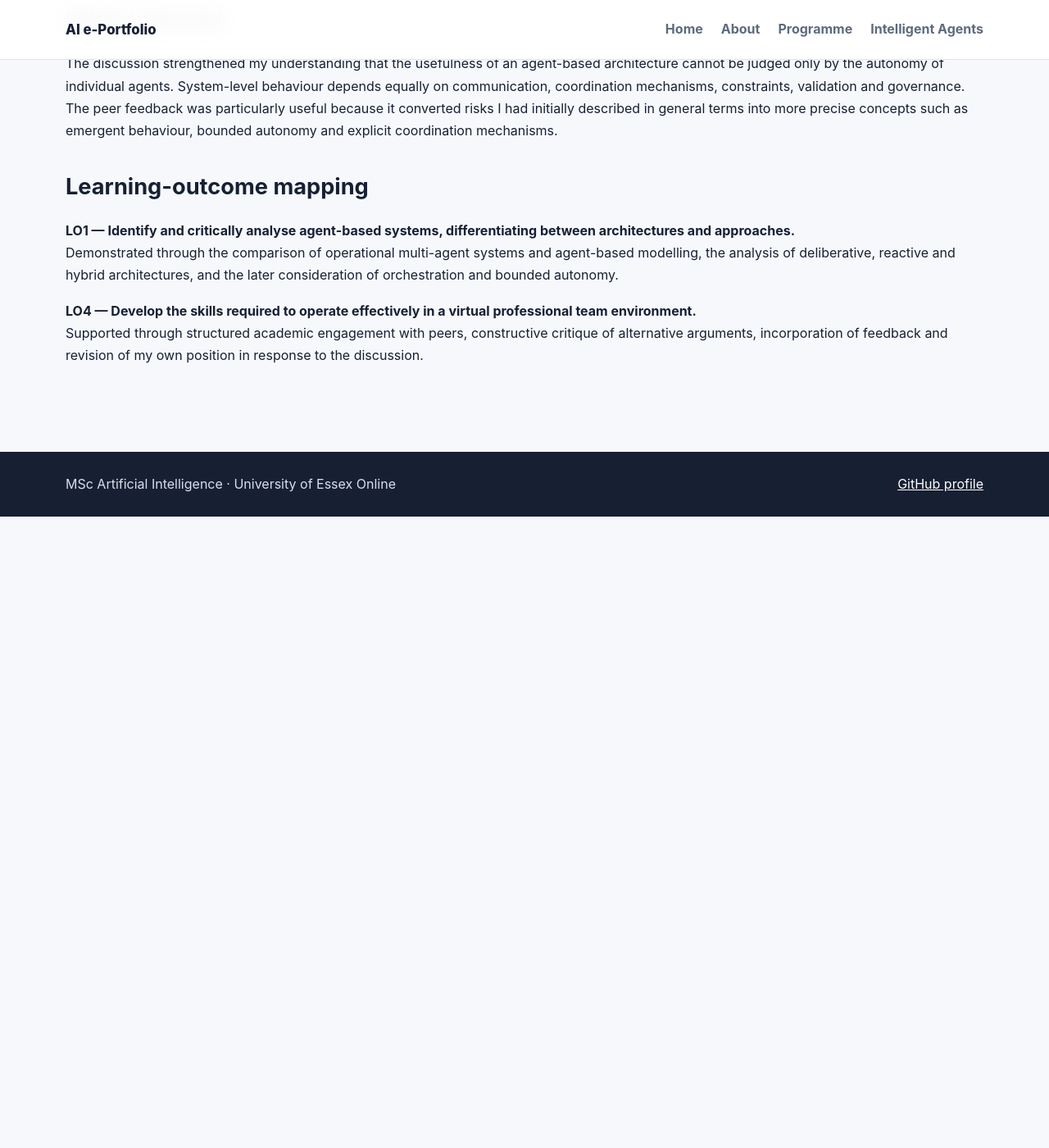
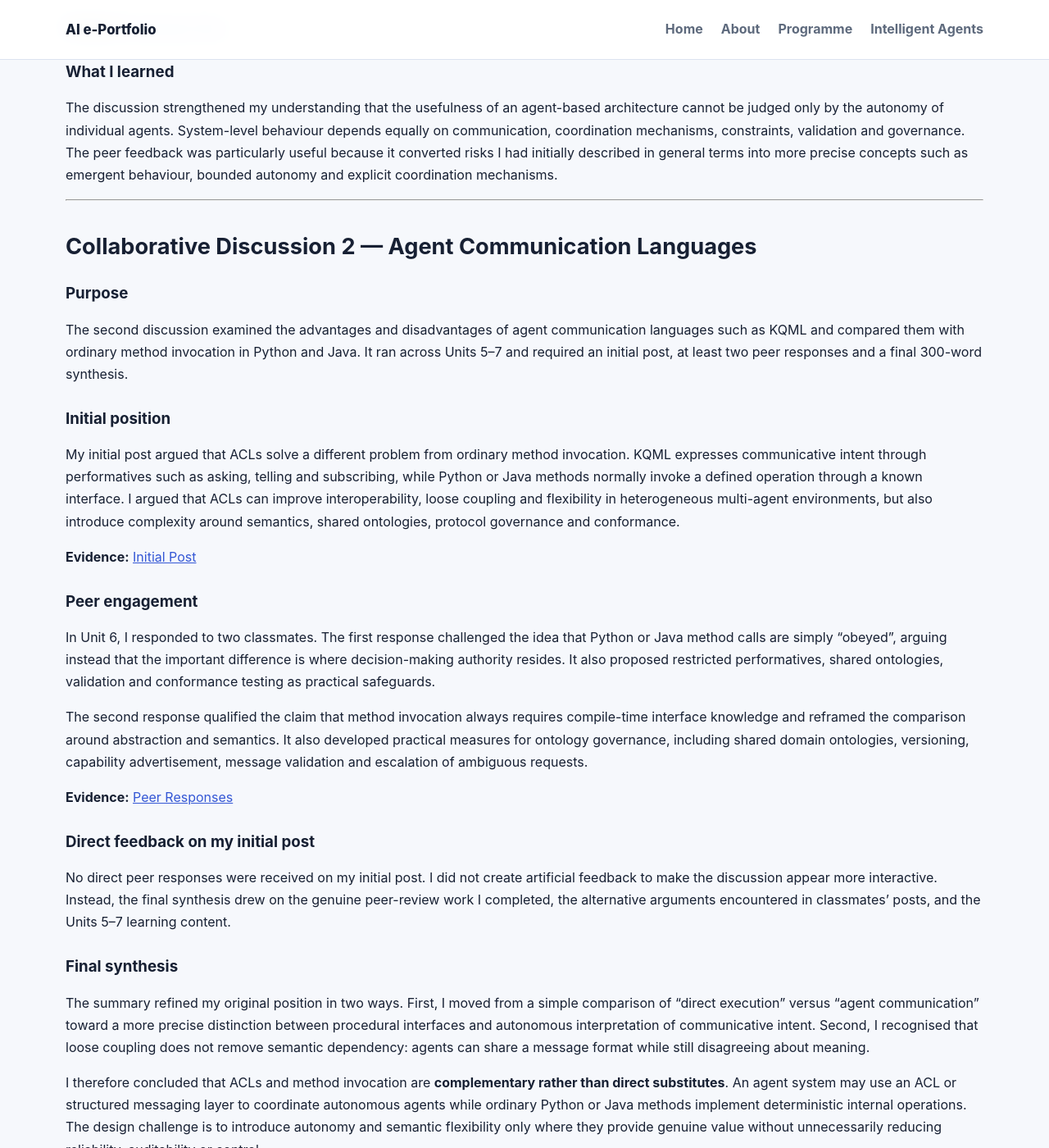
Before and after one commit to Monogios1996/Monogios1996.github.io, a Jekyll site: the page built from modules/intelligent-agents/collaborative-discussions.md, in a window 1280 px wide and 1400 px high, scrolled down 1604 px. Shown: the whole window at 82% size. Built offline with Jekyll 4.4.1, drawn with Linux system fonts in a browser that asks for light colours; before the commit the page ends 2234 px from its top, so only the background shows below that; some of the changed text lies outside the part shown.

Commit message:
Add Collaborative Discussion 2 portfolio summary

```diff
--- a/modules/intelligent-agents/collaborative-discussions.md
+++ b/modules/intelligent-agents/collaborative-discussions.md
@@ -5,13 +5,16 @@ permalink: /modules/intelligent-agents/collaborative-discussions/
 
 # Collaborative Discussion Forum Summaries
 
-This section records the three-week collaborative discussion activities completed during the module, including the original contribution, responses to peers, feedback received and the final synthesis.
+This section records the three-week collaborative discussion activities completed during the module, including original contributions, responses to peers, feedback received where applicable, and final synthesis.
 
 ## Discussion record
 
 | Discussion | Initial post | Peer responses | Summary | Learning outcomes | Status |
 |---|---|---|---|---|---|
 | Agent-Based Systems | [View]({{ '/modules/intelligent-agents/evidence/discussions/unit-01-agent-based-systems-initial-post/' | relative_url }}) | [View]({{ '/modules/intelligent-agents/evidence/discussions/unit-02-peer-responses/' | relative_url }}) | [View]({{ '/modules/intelligent-agents/evidence/discussions/unit-03-summary-post/' | relative_url }}) | LO1, LO4 | Completed |
+| Agent Communication Languages | [View]({{ '/modules/intelligent-agents/evidence/discussions/unit-05-agent-communication-languages-initial-post/' | relative_url }}) | [View]({{ '/modules/intelligent-agents/evidence/discussions/unit-06-agent-communication-languages-peer-responses/' | relative_url }}) | [View]({{ '/modules/intelligent-agents/evidence/discussions/unit-07-agent-communication-languages-summary-post/' | relative_url }}) | LO1, LO4 | Completed |
+
+---
 
 ## Collaborative Discussion 1 — Agent-Based Systems
 
@@ -45,14 +48,54 @@ The final summary refined my original position. I moved away from treating centr
 
 **Evidence:** [Summary Post]({{ '/modules/intelligent-agents/evidence/discussions/unit-03-summary-post/' | relative_url }})
 
-## What I learned
+### What I learned
 
 The discussion strengthened my understanding that the usefulness of an agent-based architecture cannot be judged only by the autonomy of individual agents. System-level behaviour depends equally on communication, coordination mechanisms, constraints, validation and governance. The peer feedback was particularly useful because it converted risks I had initially described in general terms into more precise concepts such as emergent behaviour, bounded autonomy and explicit coordination mechanisms.
+
+---
+
+## Collaborative Discussion 2 — Agent Communication Languages
+
+### Purpose
+
+The second discussion examined the advantages and disadvantages of agent communication languages such as KQML and compared them with ordinary method invocation in Python and Java. It ran across Units 5–7 and required an initial post, at least two peer responses and a final 300-word synthesis.
+
+### Initial position
+
+My initial post argued that ACLs solve a different problem from ordinary method invocation. KQML expresses communicative intent through performatives such as asking, telling and subscribing, while Python or Java methods normally invoke a defined operation through a known interface. I argued that ACLs can improve interoperability, loose coupling and flexibility in heterogeneous multi-agent environments, but also introduce complexity around semantics, shared ontologies, protocol governance and conformance.
+
+**Evidence:** [Initial Post]({{ '/modules/intelligent-agents/evidence/discussions/unit-05-agent-communication-languages-initial-post/' | relative_url }})
+
+### Peer engagement
+
+In Unit 6, I responded to two classmates. The first response challenged the idea that Python or Java method calls are simply “obeyed”, arguing instead that the important difference is where decision-making authority resides. It also proposed restricted performatives, shared ontologies, validation and conformance testing as practical safeguards.
+
+The second response qualified the claim that method invocation always requires compile-time interface knowledge and reframed the comparison around abstraction and semantics. It also developed practical measures for ontology governance, including shared domain ontologies, versioning, capability advertisement, message validation and escalation of ambiguous requests.
+
+**Evidence:** [Peer Responses]({{ '/modules/intelligent-agents/evidence/discussions/unit-06-agent-communication-languages-peer-responses/' | relative_url }})
+
+### Direct feedback on my initial post
+
+No direct peer responses were received on my initial post. I did not create artificial feedback to make the discussion appear more interactive. Instead, the final synthesis drew on the genuine peer-review work I completed, the alternative arguments encountered in classmates' posts, and the Units 5–7 learning content.
+
+### Final synthesis
+
+The summary refined my original position in two ways. First, I moved from a simple comparison of “direct execution” versus “agent communication” toward a more precise distinction between procedural interfaces and autonomous interpretation of communicative intent. Second, I recognised that loose coupling does not remove semantic dependency: agents can share a message format while still disagreeing about meaning.
+
+I therefore concluded that ACLs and method invocation are **complementary rather than direct substitutes**. An agent system may use an ACL or structured messaging layer to coordinate autonomous agents while ordinary Python or Java methods implement deterministic internal operations. The design challenge is to introduce autonomy and semantic flexibility only where they provide genuine value without unnecessarily reducing reliability, auditability or control.
+
+**Evidence:** [Summary Post]({{ '/modules/intelligent-agents/evidence/discussions/unit-07-agent-communication-languages-summary-post/' | relative_url }})
+
+### What I learned
+
+This discussion strengthened my understanding of the distinction between communication syntax, semantics and implementation. A common protocol does not by itself guarantee interoperability: meaningful cooperation also depends on shared ontologies, agreed performative semantics, validation and governance. It also reinforced that the correct comparison is not simply KQML versus Python or Java, because communication protocols and internal method calls can occupy different layers of the same agent system.
+
+---
 
 ## Learning-outcome mapping
 
 **LO1 — Identify and critically analyse agent-based systems, differentiating between architectures and approaches.**
-Demonstrated through the comparison of operational multi-agent systems and agent-based modelling, the analysis of deliberative, reactive and hybrid architectures, and the later consideration of orchestration and bounded autonomy.
+Both discussions demonstrate critical comparison of agent architectures, autonomy models and communication approaches. Discussion 2 extends this by examining how ACLs, performatives, semantics and conventional software interfaces shape agent interaction.
 
 **LO4 — Develop the skills required to operate effectively in a virtual professional team environment.**
-Supported through structured academic engagement with peers, constructive critique of alternative arguments, incorporation of feedback and revision of my own position in response to the discussion.
+Both discussions provide evidence of structured academic peer engagement: interpreting alternative arguments, challenging specific claims constructively, supporting responses with literature, and incorporating those perspectives into final synthesis posts.
```
